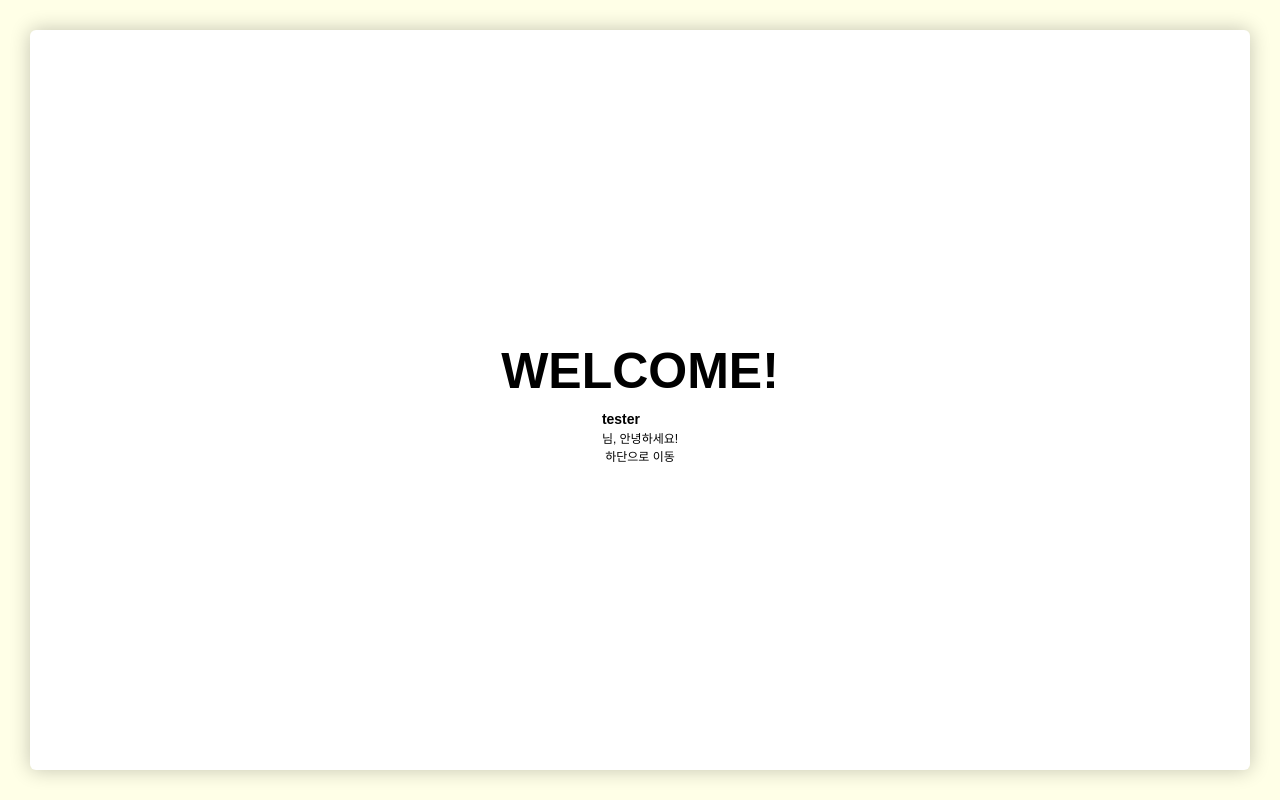
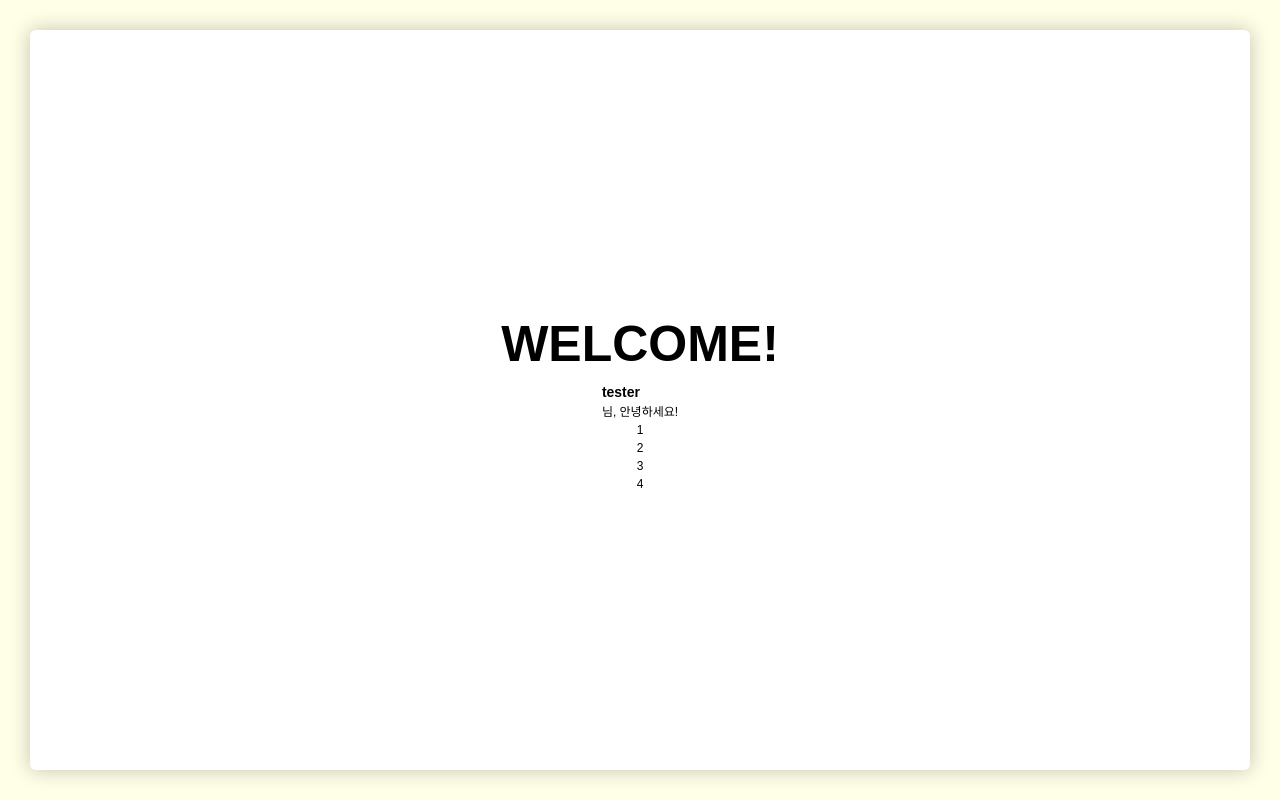
Before and after one commit to alsruddl0805/React_Shop, a React (Create React App) app in the folder shop/: page / in a window 1280 px wide. Built offline with nearby package versions, Linux system fonts and the light colour scheme.

Commit message:
Page 연동

```diff
--- a/shop/src/App.tsx
+++ b/shop/src/App.tsx
@@ -5,6 +5,9 @@ import styled from 'styled-components';
 import { useState } from 'react';
 import { Routes, Route, Link, useNavigate } from 'react-router-dom';
 import First from './views/01';
+import Second from './views/02';
+import Third from './views/03';
+import Fourth from './views/04';
 
 interface FontProps {
   size? : string,
@@ -38,10 +41,16 @@ function App() :JSX.Element {
         <MainBox>
           <Font size="50">WELCOME!</Font>
           <Profile name="tester" />
-          <button onClick={() => {navigate('/First')}}>하단으로 이동</button>
+          <button onClick={() => {navigate('/first')}}>1</button>
+          <button onClick={() => {navigate('/second')}}>2</button>
+          <button onClick={() => {navigate('/third')}}>3</button>
+          <button onClick={() => {navigate('/fourth')}}>4</button>
         </MainBox>
         }></Route>
-        <Route path="/First" element={<First/>}></Route>
+        <Route path="/first" element={<First/>}></Route>
+        <Route path="/second" element={<Second/>}></Route>
+        <Route path="/third" element={<Third/>}></Route>
+        <Route path="/fourth" element={<Fourth/>}></Route>
       </Routes>
     </div>
   );
--- /dev/null
+++ b/shop/src/views/02.tsx
@@ -0,0 +1,9 @@
+function Second() :JSX.Element {
+    return (
+      <div className="second-wrap">
+          두번째 페이지
+      </div>
+    );
+  }
+
+  export default Second;
--- /dev/null
+++ b/shop/src/views/03.tsx
@@ -0,0 +1,9 @@
+function Third() :JSX.Element {
+    return (
+      <div className="third-wrap">
+          세번째 페이지
+      </div>
+    );
+  }
+
+  export default Third;
--- /dev/null
+++ b/shop/src/views/04.tsx
@@ -0,0 +1,9 @@
+function Fourth() :JSX.Element {
+    return (
+      <div className="fourth-wrap">
+          네번째 페이지
+      </div>
+    );
+  }
+
+  export default Fourth;
```
